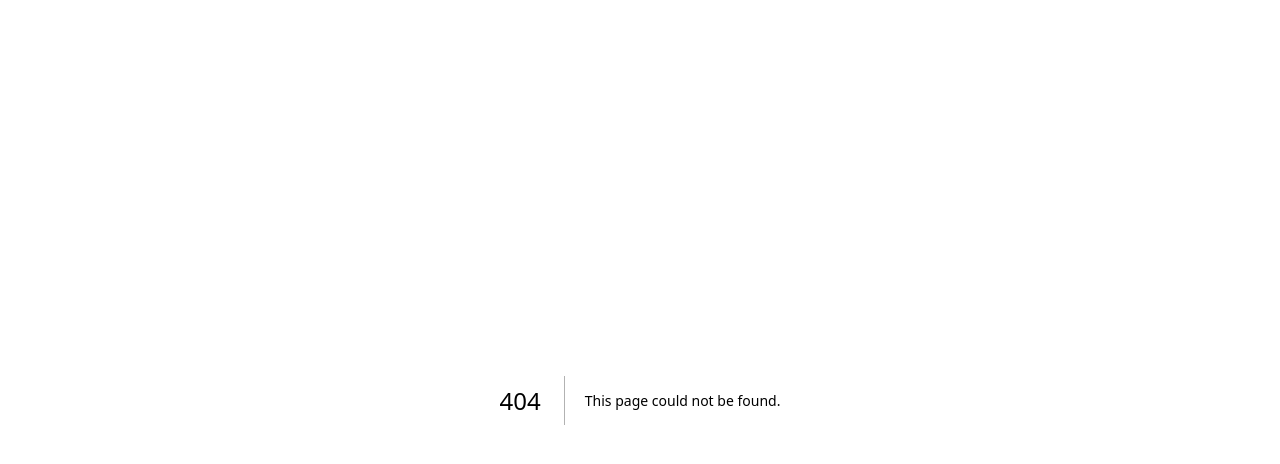
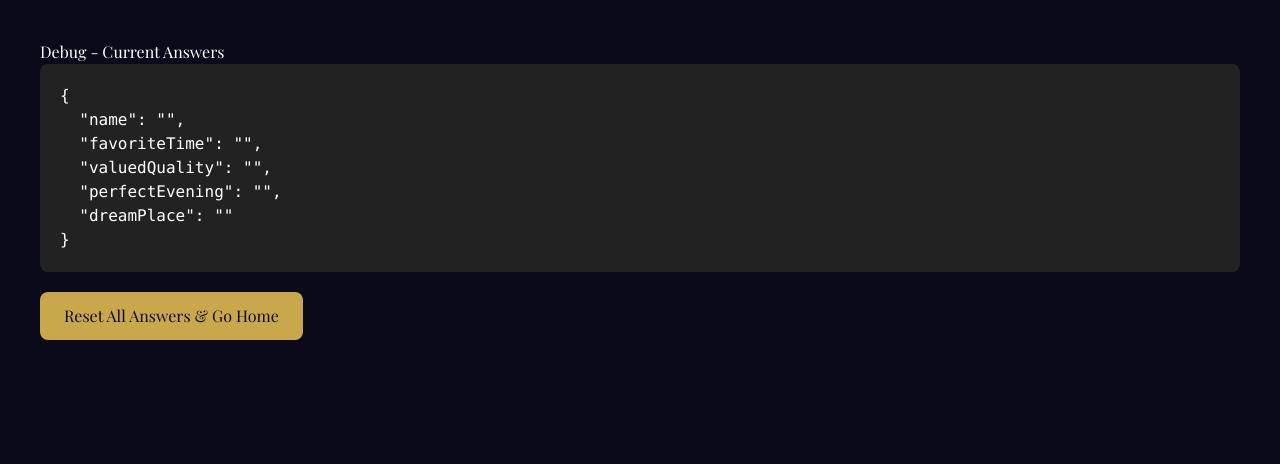
Before and after one commit to kennywonda/novel, a Next.js app: page /debug in a window 1280 px wide. Before the commit this address had no page. Shown: the top 464 px of the page. Built offline with nearby package versions, Linux system fonts and the light colour scheme.

Commit message:
chore: add debug page for testing localStorage state and resetting story answers

```diff
--- /dev/null
+++ b/app/debug/page.tsx
@@ -0,0 +1,35 @@
+'use client';
+
+import { useStoryStore } from '@/lib/store';
+
+export default function DebugPage() {
+  const { answers, reset } = useStoryStore();
+
+  return (
+    <div style={{ padding: '40px', color: 'white' }}>
+      <h1>Debug - Current Answers</h1>
+      <pre style={{ background: '#222', padding: '20px', borderRadius: '8px' }}>
+        {JSON.stringify(answers, null, 2)}
+      </pre>
+
+      <button
+        onClick={() => {
+          reset();
+          window.location.href = '/';
+        }}
+        style={{
+          background: '#c9a84c',
+          color: '#0a0a1a',
+          padding: '12px 24px',
+          border: 'none',
+          borderRadius: '8px',
+          cursor: 'pointer',
+          fontSize: '1rem',
+          marginTop: '20px',
+        }}
+      >
+        Reset All Answers & Go Home
+      </button>
+    </div>
+  );
+}
```
